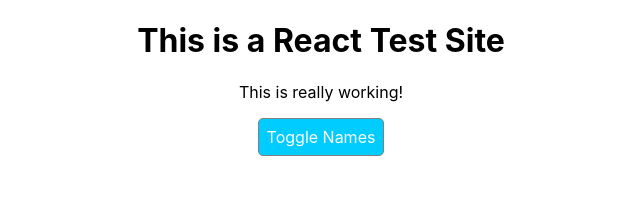
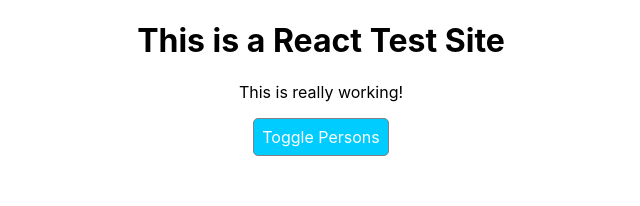
Before and after one commit to jamesdesigns/react-test, a React (Create React App) app: page / in a window 1280 px wide. Shown: the top 206 px of the page, without its empty margins (319-959 px from the left). Built offline with nearby package versions, Linux system fonts and the light colour scheme.

Commit message:
Edit the if loop structure in the App.js file

```diff
--- a/src/App.js
+++ b/src/App.js
@@ -54,17 +54,10 @@
   };
 
 
+  let persons = null;
 
-
-  return (
-    <div className="App">
-      <h1>This is a React Test Site</h1>
-      <p>This is really working!</p>
-      <button
-      style={style}
-      onClick={this.togglePersonsHandler}>Toggle Names</button>
-    {
-      this.state.showPersons === true ?
+  if (this.state.showPersons) {
+    persons = (
       <div>
       <Person
         name={this.state.persons[0].name}
@@ -77,8 +70,19 @@
       <Person
         name={this.state.persons[2].name}
         age={this.state.persons[2].age} />
-      </div> : null
+    </div>
+    );
   }
+
+
+  return (
+    <div className="App">
+      <h1>This is a React Test Site</h1>
+      <p>This is really working!</p>
+      <button
+      style={style}
+      onClick={this.togglePersonsHandler}>Toggle Persons</button>
+      {persons}
     </div>
   );
 }
```
Lines whose indentation alone changed are shown as unchanged.
